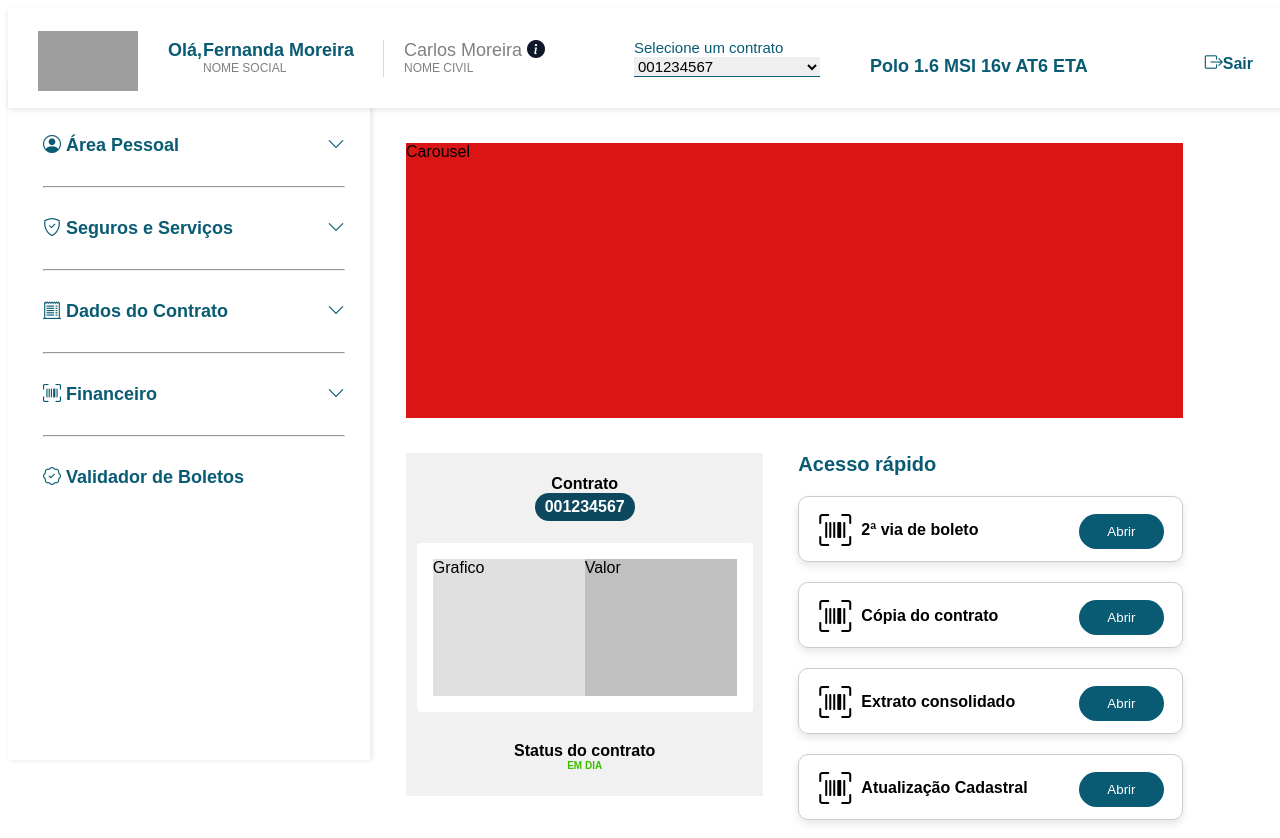
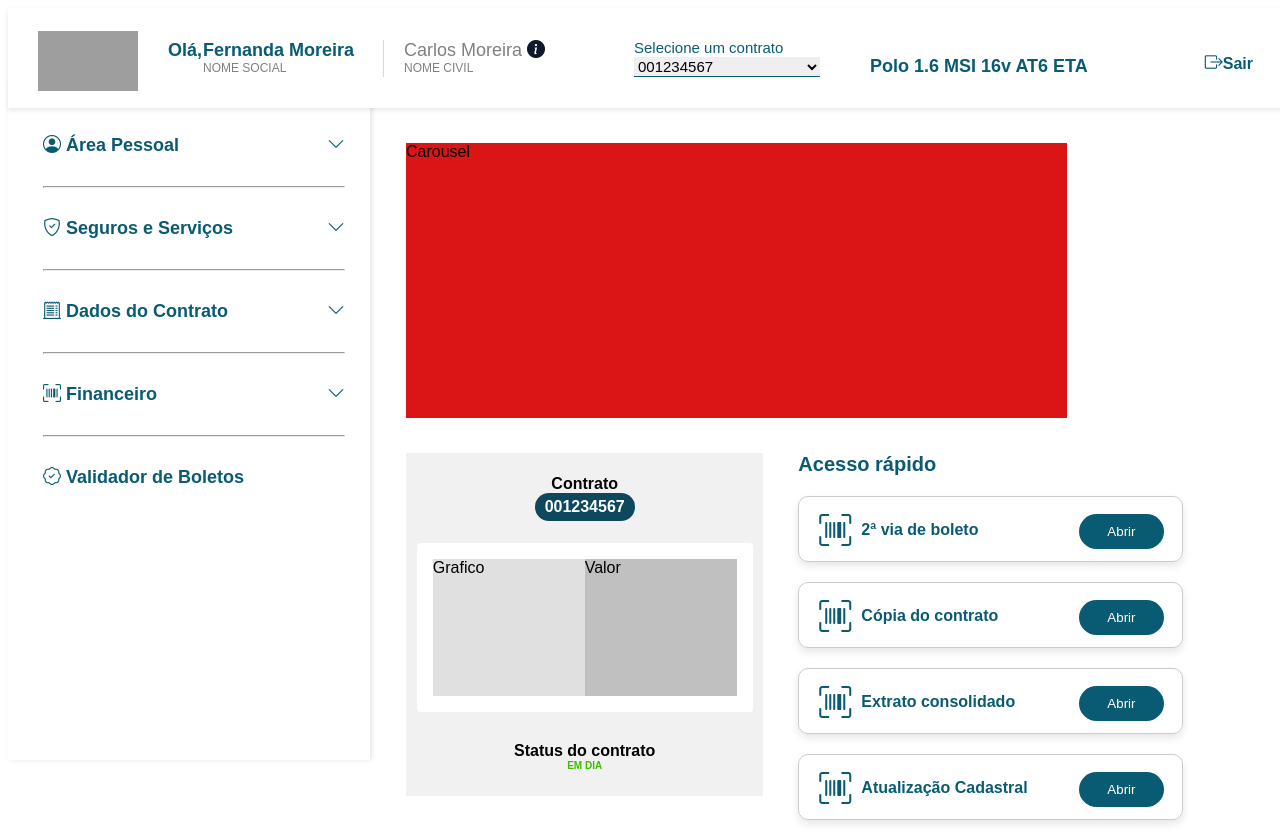
Before and after one commit to christiananjos/Projeto, an Angular app in the folder Poc-Volks/: page / in a window 1280 px wide. Built offline with nearby package versions, Linux system fonts and the light colour scheme; grey boxes are pictures that could not be loaded.

Commit message:
ajuste layout do carousel

```diff
--- a/Poc-Volks/src/app/app.component.html
+++ b/Poc-Volks/src/app/app.component.html
@@ -97,7 +97,7 @@
 </aside>
 
 <div class="main-content">
-  <div style="width: 100%; height: 40%; background-color: #db1515;">
+  <div style="width: 85%; height: 40%; background-color: #db1515;">
     Carousel
   </div>
 
@@ -131,7 +131,7 @@
       </div>
 
       <!-- Menu rapido -->
-      <div style="width: 50%; height: 100%; margin-left: 35px;">
+      <div style="width: 50%; height: 100%; margin-left: 35px; color: #095B73;">
         <div>
           <span style="font-weight: bold; color: #095B73; font-size: 20px;">Acesso rápido</span>
         </div>
```
